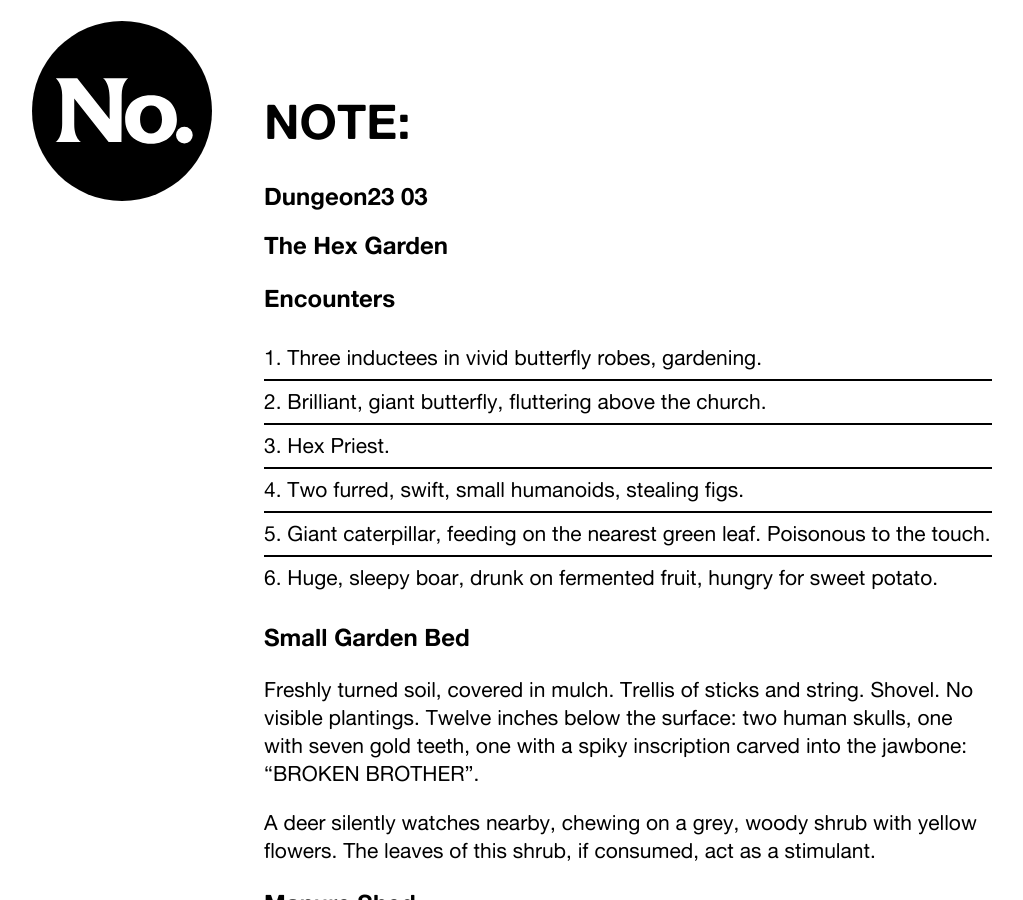
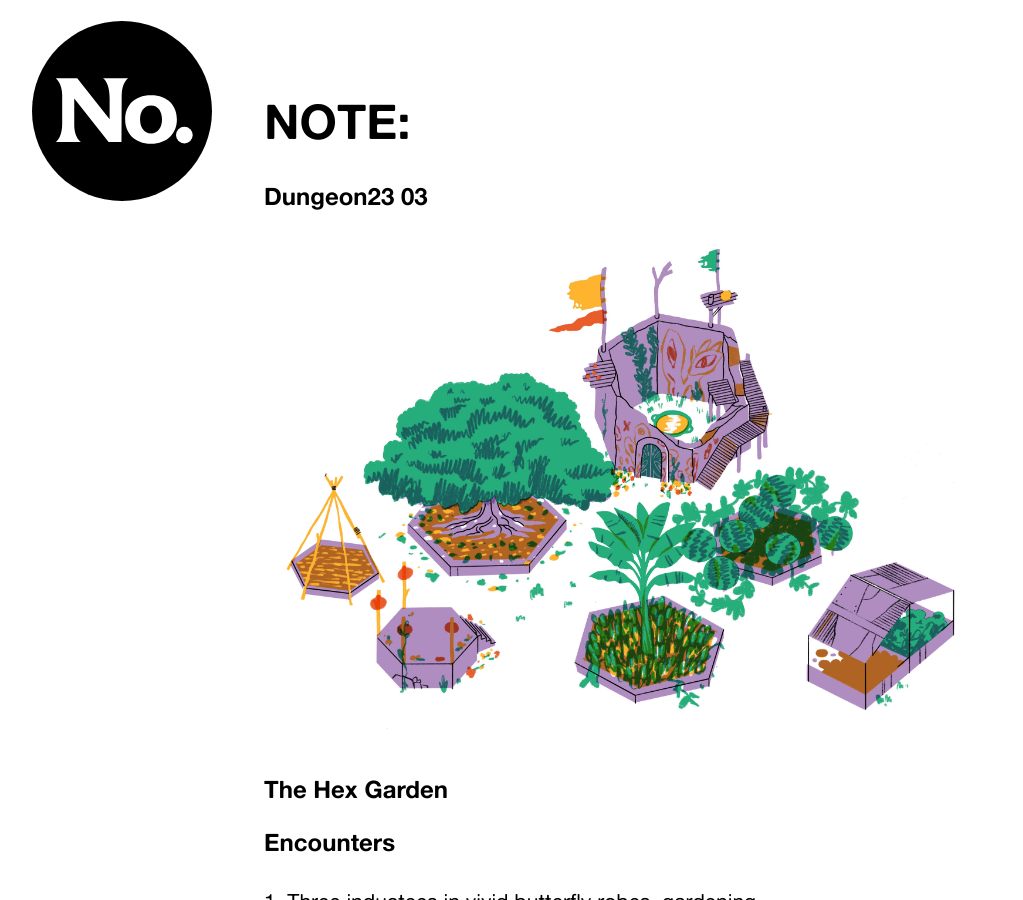
Before and after one commit to numbered-works/numbered-works.github.io, a Jekyll site: the page built from _posts/2023-01-16-dungeon23-03.md, in a window 1280 px wide and 900 px high. Shown: the whole window, without its empty margins (132-1155 px from the left). Built offline with Jekyll 4.4.1, drawn with Linux system fonts in a browser that asks for light colours; some web fonts are replaced.

Commit message:
dungeon img

```diff
--- a/_posts/2023-01-16-dungeon23-03.md
+++ b/_posts/2023-01-16-dungeon23-03.md
@@ -7,6 +7,8 @@ tags: [dungeon23, wip, dungeons]
 image: "https://numbered.works/assets/img/dungeon23-03.jpg"
 type: long
 ---
+
+![dungeon23-02](https://numbered.works/assets/img/dungeon23-03.jpg)
 
 ## The Hex Garden
 
```
Also changed, not shown: assets/img/dungeon23-03.jpg (added).
